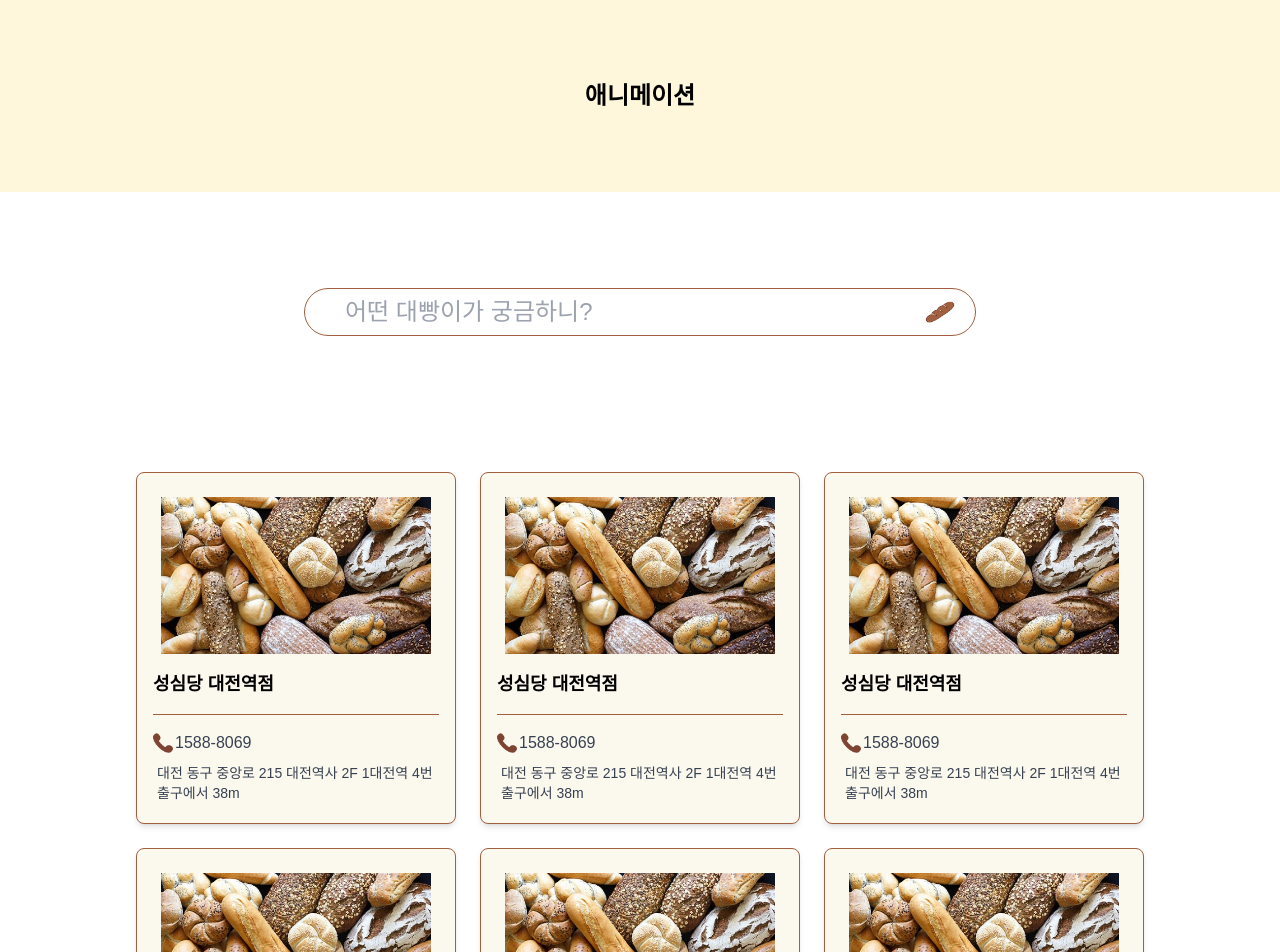
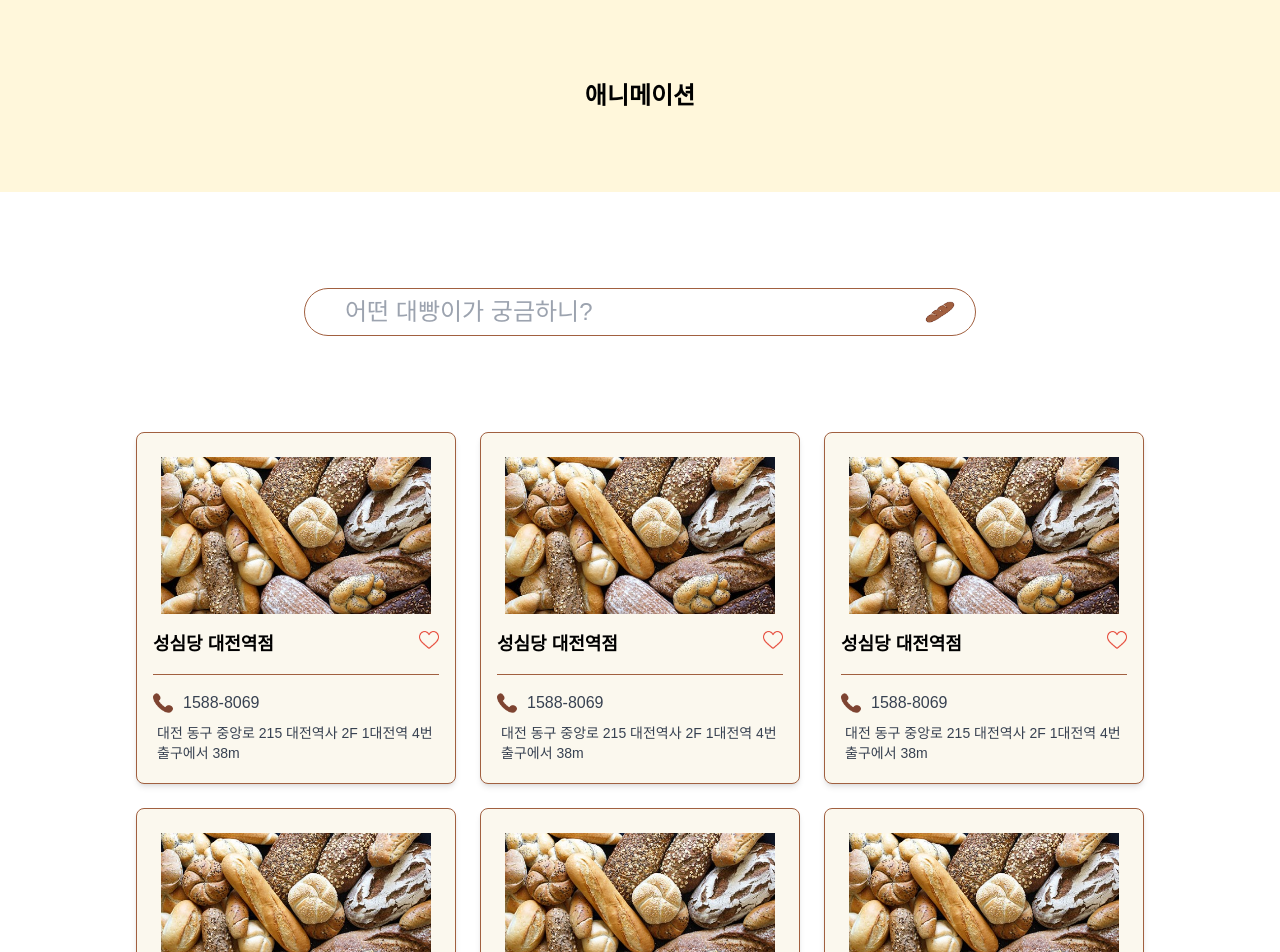
Before and after one commit to tpring/Daebangi, a Next.js app: page / in a window 1280 px wide. Shown: the top 952 px of the page. Built offline with nearby package versions, Linux system fonts and the light colour scheme; a web font is replaced by a local one.

Commit message:
feature:main수정#33

```diff
--- a/src/app/(root)/page.tsx
+++ b/src/app/(root)/page.tsx
@@ -10,9 +10,9 @@
       </div>
       <div className="relative">
         <div className="w-screen flex justify-center items-center h-60">
-          <div className="flex relative w-full max-w-2xl items-center">
+          <div className="flex relative w-full max-w-2xl items-center ">
             <input
-              className="w-full p-4 pl-10 pr-20 rounded-full border border-point text-2xl h-12 flex items-center font-secondary"
+              className="w-full p-4 pl-10 pr-20 rounded-full border border-point text-2xl h-12 flex items-center font-secondary focus:outline-none"
               type="text"
               placeholder="어떤 대빵이가 궁금하니?"
             />
@@ -26,7 +26,7 @@
             </button>
           </div>
         </div>
-        <div className="flex justify-center items-center py-10">
+        <div className="flex justify-center items-center">
           <div className="grid grid-cols-1 sm:grid-cols-2 lg:grid-cols-3 gap-6">
             <BakeryCard />
             <BakeryCard />
--- a/src/components/commons/BakeryCard.tsx
+++ b/src/components/commons/BakeryCard.tsx
@@ -1,5 +1,6 @@
 import Image from "next/image";
 import phone from "../../../public/image/icons/phone.png";
+import LikeButton from "./LikeButton";
 
 export default function BakeryCard() {
   return (
@@ -15,16 +16,19 @@
               height={500}
             />
           </div>
-          <div className="flex left text-lg font-bold text-black mt-2">
+          <div className="flex justify-between items-center text-lg font-bold text-black mt-2">
             성심당 대전역점
-            {/* 좋아요 하트 자리 */}
-            {/* <span className="felx left text-red-500 text-xl">❤️</span> */}
+            <span className="felx left text-red-500 text-xl">
+              <LikeButton />
+            </span>
           </div>
           <div className="border-t border-point my-4"></div>
           <div className="flex left text-gray-700 text-md mt-2">
             <span className="flex left text-gray-700 text-lg align-middle flex items-center  inline-flex mr-0.5">
-              <Image src={phone} alt="phone icon" width={20} height={20} />
-            </span>{" "}
+              <span className="mr-2">
+                <Image src={phone} alt="phone icon" width={20} height={20} />
+              </span>{" "}
+            </span>
             1588-8069
           </div>
           <div className="text-gray-700 text-sm mt-1 p-1 text-left">
```
Also changed, not shown: 1 other file (tests, documents, lock files or other folders).
